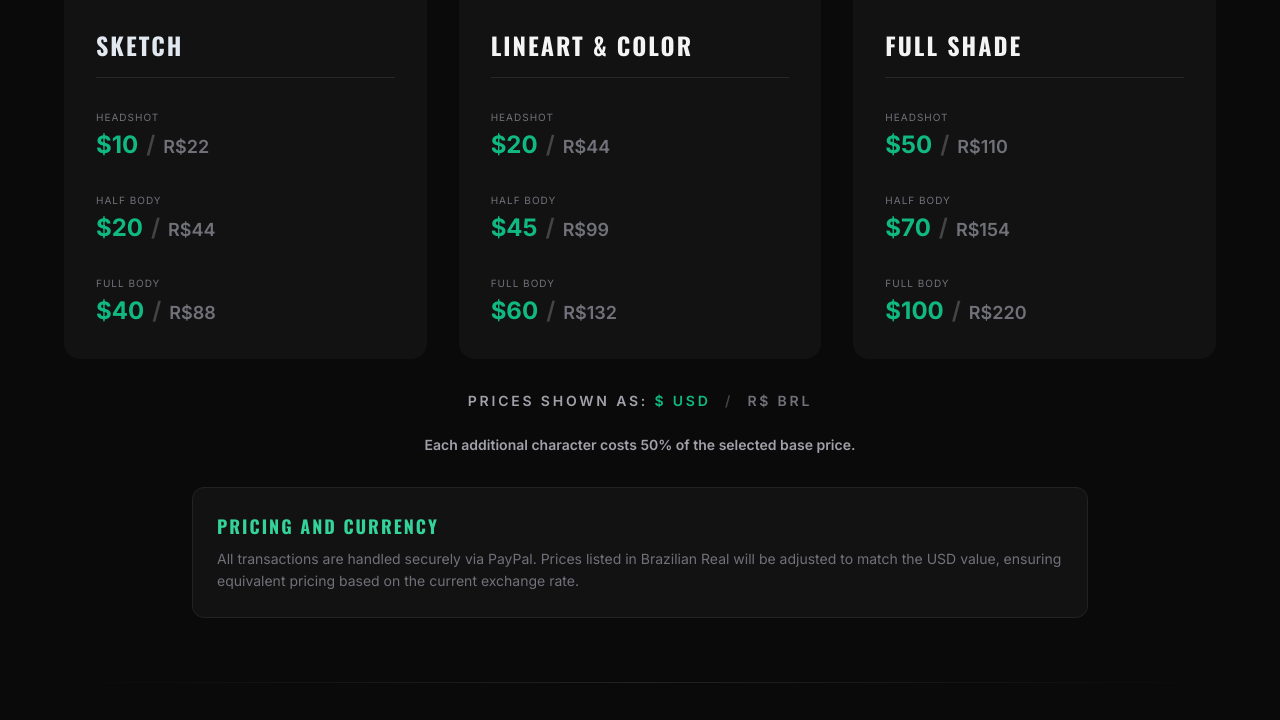
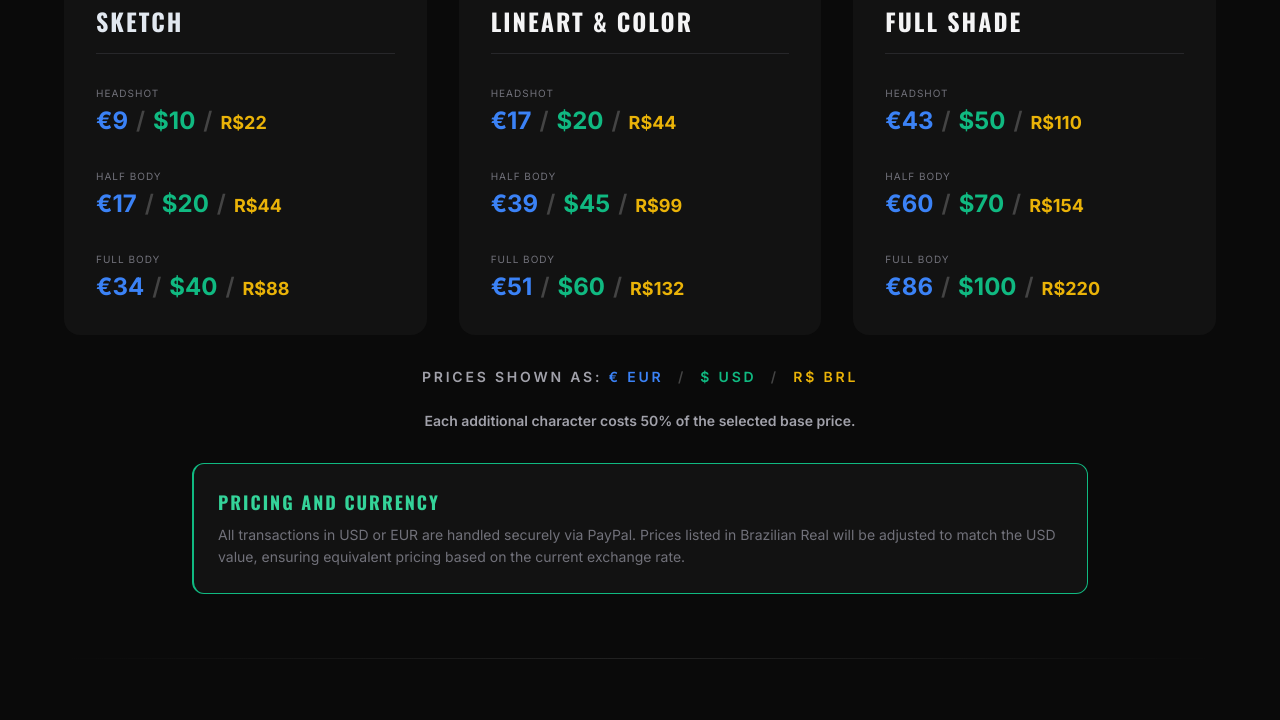
Before and after one commit to DomSTN/Commission-Page, a plain HTML site: page index.html in a window 1280 px wide. Shown: the part 739-1459 px from the top of the page. Drawn offline with nearby package versions, Linux system fonts and the light colour scheme.

Commit message:
Update index.html

````diff
--- a/index.html
+++ b/index.html
@@ -1,6 +1,3 @@
-Aqui está o HTML completo com o texto atualizado:
-
-```html
 <!DOCTYPE html>
 <html lang="en">
 <head>
@@ -34,12 +31,15 @@
         .price-text {
             color: #10b981;
         }
+        .price-eur {
+            color: #3b82f6;
+        }
         .price-divider {
             color: #444;
             margin: 0 8px;
         }
         .price-brl {
-            color: #71717a;
+            color: #eab308;
         }
         .category-card {
             border: none;
@@ -277,19 +277,19 @@
                             <span class="text-[10px] text-zinc-500 uppercase tracking-widest mb-1"
                                   data-en="Headshot"
                                   data-pt="Busto">Headshot</span>
-                            <div class="text-2xl font-semibold"><span class="price-text font-bold">$10</span><span class="price-divider">/</span><span class="price-brl text-lg">R$22</span></div>
+                            <div class="text-2xl font-semibold"><span class="price-eur font-bold">€9</span><span class="price-divider">/</span><span class="price-text font-bold">$10</span><span class="price-divider">/</span><span class="price-brl text-lg font-bold">R$22</span></div>
                         </li>
                         <li class="flex flex-col">
                             <span class="text-[10px] text-zinc-500 uppercase tracking-widest mb-1"
                                   data-en="Half Body"
                                   data-pt="Meio Corpo">Half Body</span>
-                            <div class="text-2xl font-semibold"><span class="price-text font-bold">$20</span><span class="price-divider">/</span><span class="price-brl text-lg">R$44</span></div>
+                            <div class="text-2xl font-semibold"><span class="price-eur font-bold">€17</span><span class="price-divider">/</span><span class="price-text font-bold">$20</span><span class="price-divider">/</span><span class="price-brl text-lg font-bold">R$44</span></div>
                         </li>
                         <li class="flex flex-col">
                             <span class="text-[10px] text-zinc-500 uppercase tracking-widest mb-1"
                                   data-en="Full Body"
                                   data-pt="Corpo Inteiro">Full Body</span>
-                            <div class="text-2xl font-semibold"><span class="price-text font-bold">$40</span><span class="price-divider">/</span><span class="price-brl text-lg">R$88</span></div>
+                            <div class="text-2xl font-semibold"><span class="price-eur font-bold">€34</span><span class="price-divider">/</span><span class="price-text font-bold">$40</span><span class="price-divider">/</span><span class="price-brl text-lg font-bold">R$88</span></div>
                         </li>
                     </ul>
                 </div>
@@ -311,19 +311,19 @@
                             <span class="text-[10px] text-zinc-500 uppercase tracking-widest mb-1"
                                   data-en="Headshot"
                                   data-pt="Busto">Headshot</span>
-                            <div class="text-2xl font-semibold"><span class="price-text font-bold">$20</span><span class="price-divider">/</span><span class="price-brl text-lg">R$44</span></div>
+                            <div class="text-2xl font-semibold"><span class="price-eur font-bold">€17</span><span class="price-divider">/</span><span class="price-text font-bold">$20</span><span class="price-divider">/</span><span class="price-brl text-lg font-bold">R$44</span></div>
                         </li>
                         <li class="flex flex-col">
                             <span class="text-[10px] text-zinc-500 uppercase tracking-widest mb-1"
                                   data-en="Half Body"
                                   data-pt="Meio Corpo">Half Body</span>
-                            <div class="text-2xl font-semibold"><span class="price-text font-bold">$45</span><span class="price-divider">/</span><span class="price-brl text-lg">R$99</span></div>
+                            <div class="text-2xl font-semibold"><span class="price-eur font-bold">€39</span><span class="price-divider">/</span><span class="price-text font-bold">$45</span><span class="price-divider">/</span><span class="price-brl text-lg font-bold">R$99</span></div>
                         </li>
                         <li class="flex flex-col">
                             <span class="text-[10px] text-zinc-500 uppercase tracking-widest mb-1"
                                   data-en="Full Body"
                                   data-pt="Corpo Inteiro">Full Body</span>
-                            <div class="text-2xl font-semibold"><span class="price-text font-bold">$60</span><span class="price-divider">/</span><span class="price-brl text-lg">R$132</span></div>
+                            <div class="text-2xl font-semibold"><span class="price-eur font-bold">€51</span><span class="price-divider">/</span><span class="price-text font-bold">$60</span><span class="price-divider">/</span><span class="price-brl text-lg font-bold">R$132</span></div>
                         </li>
                     </ul>
                 </div>
@@ -345,19 +345,19 @@
                             <span class="text-[10px] text-zinc-500 uppercase tracking-widest mb-1"
                                   data-en="Headshot"
                                   data-pt="Busto">Headshot</span>
-                            <div class="text-2xl font-semibold"><span class="price-text font-bold">$50</span><span class="price-divider">/</span><span class="price-brl text-lg">R$110</span></div>
+                            <div class="text-2xl font-semibold"><span class="price-eur font-bold">€43</span><span class="price-divider">/</span><span class="price-text font-bold">$50</span><span class="price-divider">/</span><span class="price-brl text-lg font-bold">R$110</span></div>
                         </li>
                         <li class="flex flex-col">
                             <span class="text-[10px] text-zinc-500 uppercase tracking-widest mb-1"
                                   data-en="Half Body"
                                   data-pt="Meio Corpo">Half Body</span>
-                            <div class="text-2xl font-semibold"><span class="price-text font-bold">$70</span><span class="price-divider">/</span><span class="price-brl text-lg">R$154</span></div>
+                            <div class="text-2xl font-semibold"><span class="price-eur font-bold">€60</span><span class="price-divider">/</span><span class="price-text font-bold">$70</span><span class="price-divider">/</span><span class="price-brl text-lg font-bold">R$154</span></div>
                         </li>
                         <li class="flex flex-col">
                             <span class="text-[10px] text-zinc-500 uppercase tracking-widest mb-1"
                                   data-en="Full Body"
                                   data-pt="Corpo Inteiro">Full Body</span>
-                            <div class="text-2xl font-semibold"><span class="price-text font-bold">$100</span><span class="price-divider">/</span><span class="price-brl text-lg">R$220</span></div>
+                            <div class="text-2xl font-semibold"><span class="price-eur font-bold">€86</span><span class="price-divider">/</span><span class="price-text font-bold">$100</span><span class="price-divider">/</span><span class="price-brl text-lg font-bold">R$220</span></div>
                         </li>
                     </ul>
                 </div>
@@ -367,7 +367,7 @@
         <div class="max-w-4xl mx-auto mb-6 px-2 text-center">
             <p class="text-sm text-zinc-400 uppercase tracking-[0.2em] font-semibold">
                 <span data-en="Prices shown as:" data-pt="Preços exibidos como:">Prices shown as:</span>
-                <span class="price-text">$ USD</span> <span class="price-divider">/</span> <span class="price-brl">R$ BRL</span>
+                <span class="price-eur">€ EUR</span> <span class="price-divider">/</span> <span class="price-text">$ USD</span> <span class="price-divider">/</span> <span class="price-brl">R$ BRL</span>
             </p>
         </div>
 
@@ -385,9 +385,9 @@
                     data-en="Pricing and Currency"
                     data-pt="Preços e Moeda">Pricing and Currency</h4>
                 <p class="text-sm text-zinc-500 leading-relaxed"
-                   data-en="All transactions are handled securely via PayPal. Prices listed in Brazilian Real will be adjusted to match the USD value, ensuring equivalent pricing based on the current exchange rate."
-                   data-pt="Todas as transações são feitas com segurança via PayPal. Os preços em Real Brasileiro serão ajustados para corresponder ao valor em USD, garantindo preços equivalentes com base na taxa de câmbio atual.">
-                    All transactions are handled securely via PayPal. Prices listed in Brazilian Real will be adjusted to match the USD value, ensuring equivalent pricing based on the current exchange rate.
+                   data-en="All transactions in USD or EUR are handled securely via PayPal. Prices listed in Brazilian Real will be adjusted to match the USD value, ensuring equivalent pricing based on the current exchange rate."
+                   data-pt="Todas as transações em USD ou EUR são feitas com segurança via PayPal. Os preços em Real Brasileiro serão ajustados para corresponder ao valor em USD, garantindo preços equivalentes com base na taxa de câmbio atual.">
+                    All transactions in USD or EUR are handled securely via PayPal. Prices listed in Brazilian Real will be adjusted to match the USD value, ensuring equivalent pricing based on the current exchange rate.
                 </p>
             </div>
         </div>
@@ -554,5 +554,3 @@
 
 </body>
 </html>
-
-```
````
